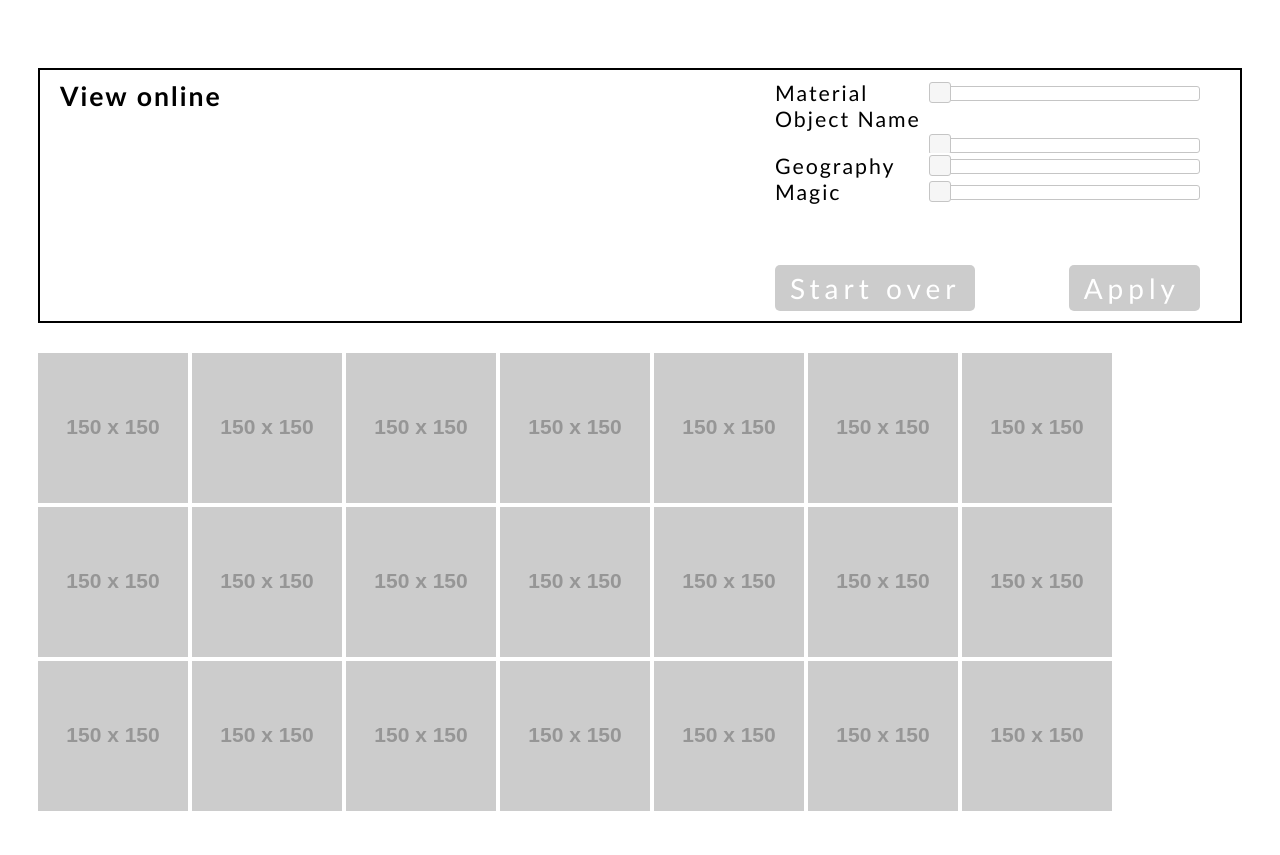
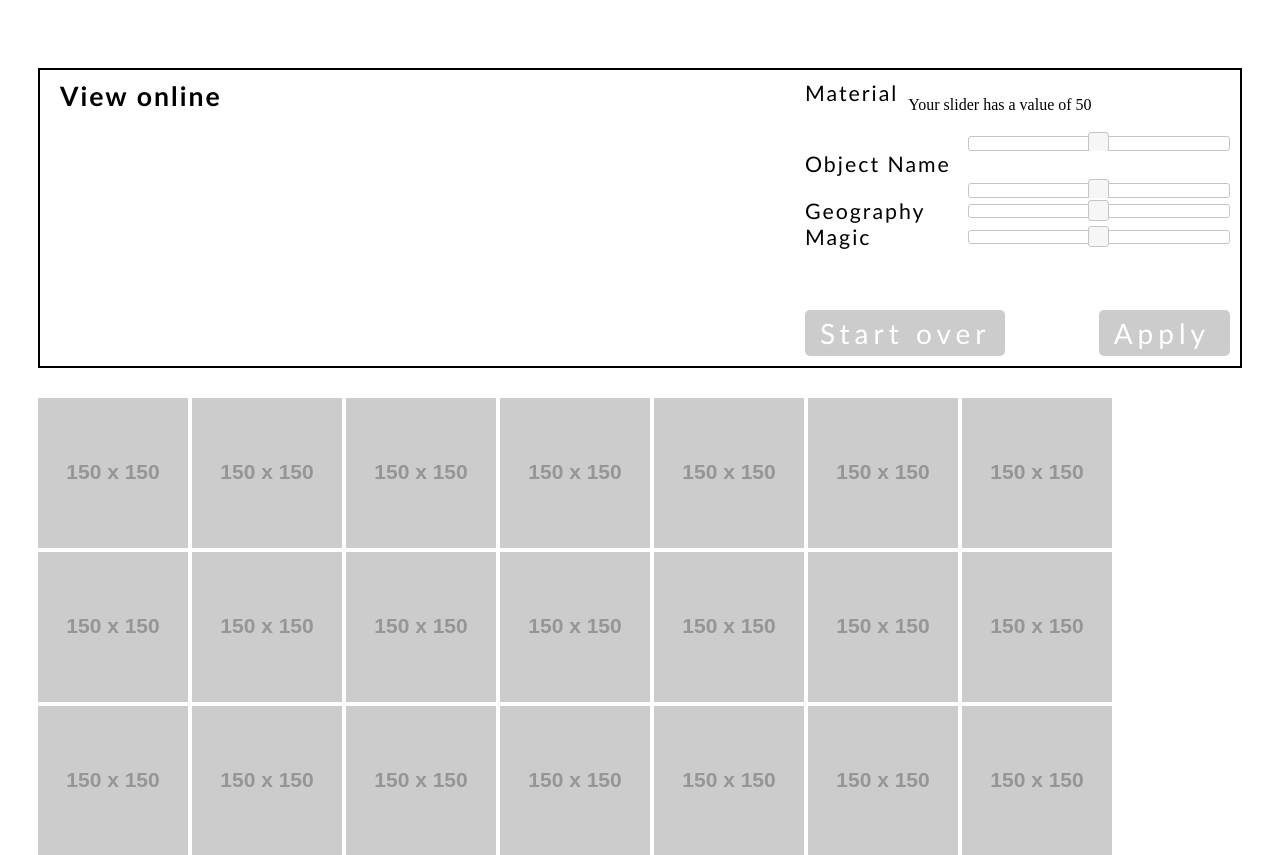
Before and after one commit to moltude/kinda-sorta, a Django app: page /results/ in a window 1280 px wide. Shown: the top 855 px of the page. Before the commit the page ends 811 px from the top, so only its background shows below. Run offline with Django 3.2, Linux system fonts and the light colour scheme; grey boxes labelled with a size stand in for pictures from a placeholder-image service; parts of the project's set-up code (start-up, migrations or seed data) failed here and were passed over; some libraries are stand-ins or nearby versions.

Commit message:
stared work on sliders

```diff
--- a/kinda_sorta/beast/views.py
+++ b/kinda_sorta/beast/views.py
@@ -50,7 +50,7 @@ def results(request):
 				'material':data['Medium'],
 				'objectName':data['ObjectName'],
 				'url':data['ResourceURL'],
-				'img':data['Images'][0]['ImageURLs']['Medium']
+				'img':data['Images'][0]['ImageURLs']['Large']
 			}
 		})
 
--- a/kinda_sorta/static/style.css
+++ b/kinda_sorta/static/style.css
@@ -1,4 +1,11 @@
 
+
+.display {
+	float: right;
+	width:260px;
+	margin-top: 6px;
+	display: inline-block;
+}
 
 .page-center-title-div {
   width: 50%;
--- a/kinda_sorta/templates/results.html
+++ b/kinda_sorta/templates/results.html
@@ -11,10 +11,19 @@
 		<script>
 			// Slider jQuery
 			$(function() {
-				$( "#geography_slider" ).slider();
-				$( "#objectName_slider" ).slider();
-				$( "#material_slider" ).slider();
-				$( "#magic_slider" ).slider();
+				$( "#matSlide, #geoSlide, #nameSlide, #magicSlide" ).slider(
+				{
+					orientation: "horizontal",
+					min: 1,
+					max: 100,
+					value: 50,
+					slide: function( event, ui ) {
+						var id = $(this).attr("name");
+						// works!
+						$( 'span[id="slider-value"][name="'+id+'"]' ).html( ui.value );
+            		}
+				});
+				$( "#slider-value" ).html(  $('#matSlide, #geoSlide, #nameSlide, #magicSlide').slider('value') );
 			});
 	  	</script>
 	</head>
--- a/kinda_sorta/templates/sliders.html
+++ b/kinda_sorta/templates/sliders.html
@@ -1,28 +1,37 @@
 <!-- Slider  -->
-<div style="float:right;padding-right: 30px; vertical-align: top; width: 425px">
+<div style="float:right; vertical-align: top; width: 425px">
 	<!-- Material/Medium -->
 	<div style="overflow: hidden; width: 100%">
 		<div class='text' style="float:left; padding-right:10px;  overflow: hidden;display: inline-block;">Material</div>
-		<div id="material_slider" style="float: right; width:260px; margin-top: 6px; display: inline-block;"></div>
+
+		<p>Your slider has a value of <span id="slider-value" name='material'></span></p>
+
+		<div id="matSlide" name='material' style="float: right; width:260px; margin-top: 6px; display: inline-block;"></div>
 	</div>
 	<!-- Object Name -->
 	<div style="overflow: hidden; width: 100%">
 		<div class='text' style="float:left; padding-right:20px;  overflow: hidden;display: inline-block;">Object Name</div>
-		<div id="objectName_slider" style="float: right; width:260px; margin-top: 6px; display: inline-block;"></div>
+		<div id="nameSlide" name='objectName' style="float: right; width:260px; margin-top: 6px; display: inline-block;"></div>
 	</div>
 	<!-- Geography -->
 	<div style="overflow: hidden; width: 100%">
 		<div class='text' style="float:left; padding-right:20px;  overflow: hidden;display: inline-block;">Geography</div>
-		<div id="geography_slider" style="float: right; width:260px; margin-top: 6px; display: inline-block;"></div>
+
+		<div id="geoSlide" name='geography' style="float:right; width:260px; margin-top: 6px; display: inline-block;"></div>
 	</div>
 	<!-- Magic -->
 	<div style="overflow: hidden; width: 100%">
 		<div class='text' style="float:left; padding-right:20px;  overflow: hidden;display: inline-block;">Magic</div>
-		<div id="magic_slider" style="float: right; width:260px; margin-top: 6px; display: inline-block;"></div>
+		<div id="magicSlide" name='magic' style="float: right; width:260px; margin-top: 6px; display: inline-block;"></div>
 	</div>
 	<!-- Buttons -->
 	<div style="overflow: hidden; width: 100%; padding-top: 60px">
+		<!-- Requery with new slider values -->
 	    <input type="submit" value='Apply' style="float:right; padding-right:20px;  overflow: hidden;display: inline-block;" />
-	    <input type="submit" value='Start over' style="padding-right: 20px display: inline-block" />
+	    <!-- Go home -->
+	    <form action='/'>
+	    	<input type="submit" value='Start over' style="padding-right: 20px display: inline-block" />
+	    </form>
+
 	</div>
 </div>
```
